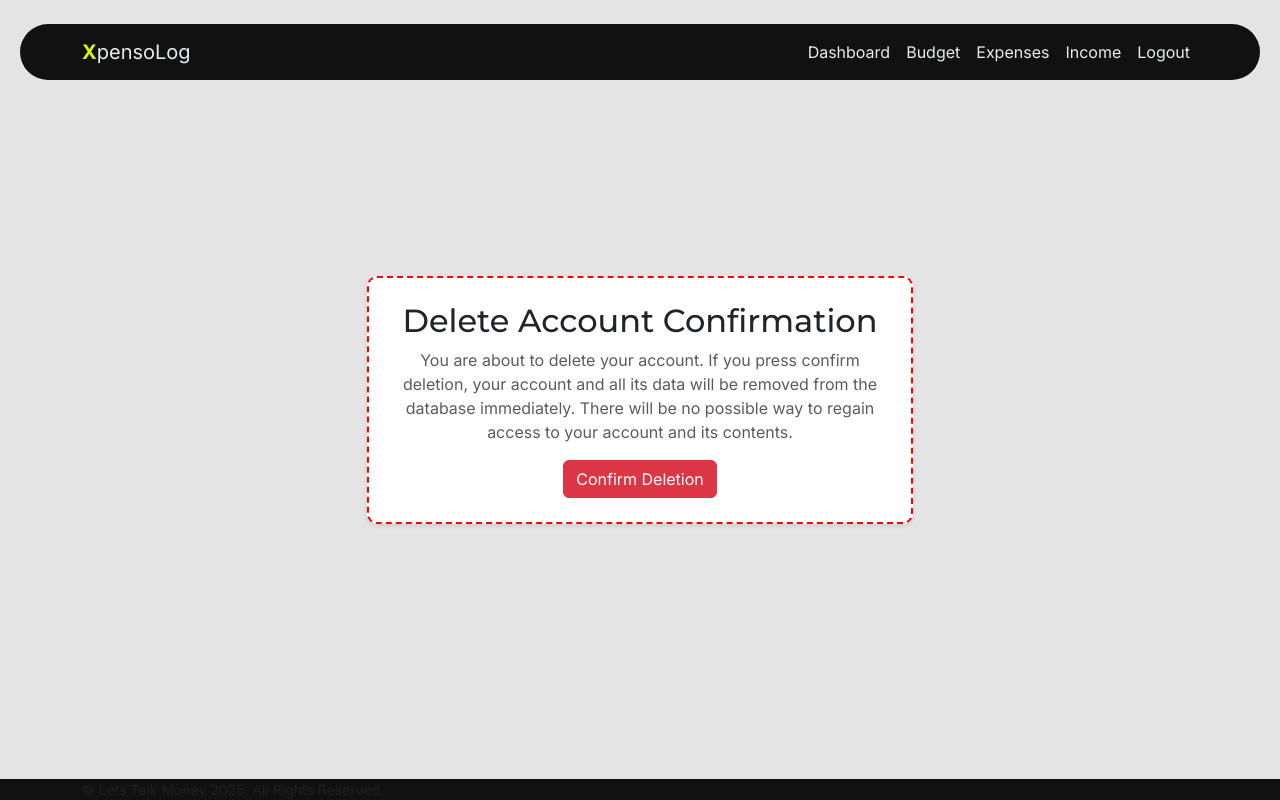
After one commit to CoalTrain1618/MP_3_Xpenso, a Django app: page /user/delete/ in a window 1280 px wide. The commit adds this page. Run offline with Django 5.2, Linux system fonts and the light colour scheme; the visitor is signed in with stand-in values (Sample User, id 1); some libraries are stand-ins or nearby versions.

Commit message:
Added delete_user.html

```diff
--- /dev/null
+++ b/accounts/templates/profile/delete_user.html
@@ -0,0 +1,29 @@
+{% extends "base.html" %}
+
+{% load static %}
+{% load i18n %}
+
+
+{% block content %}
+
+<div class="container">
+    <div class="row justify-content-center align-items-center view-height">
+        <div class="col-12 col-md-8 col-lg-6">
+            <div class="custom-card text-center custom-border-danger">
+                <h2> {% trans "Delete Account Confirmation" %}  </h2>
+                <p class="text-muted">
+                    You are about to delete your account. If you press confirm deletion,
+                    your account and all its data will be removed from the database immediately.
+                    There will be no possible way to regain access to your
+                    account and its contents.
+                </p>
+                <button class="btn btn-danger" method="POST">
+                    Confirm Deletion
+                </button>
+            </div>
+        </div>
+    </div>
+</div>
+
+
+{% endblock %}
--- a/static/css/style.css
+++ b/static/css/style.css
@@ -3,7 +3,7 @@
 /* General Styles */
 
 body {
-    background-color: #afafaf;
+    background-color: #e4e4e4;
     font-family: 'Inter', sans-serif;
 }
 
@@ -13,6 +13,10 @@ h1, h2, h3, h4, h5, h6 {
 
 .highlight-colour {
     color: #d5f716 !important;
+}
+
+.view-height {
+    min-height: 80vh;
 }
 
 /* Spacing for forms */
@@ -101,3 +105,7 @@ input {
 .custom-border {
     border: 1px solid #d5f716;
 }
+
+.custom-border-danger {
+    border: 2px dashed red;
+}
--- a/templates/account/email.html
+++ b/templates/account/email.html
@@ -8,7 +8,7 @@
 
 {% block content %}
 <div class="container">
-    <div class="row justify-content-center align-items-center" style="min-height: 80vh;">
+    <div class="row justify-content-center align-items-center view-height">
         <div class="col-12 col-sm-10 col-md-8 col-lg-6">
             <div class="card shadow p-4 text-center">
                 <h2 class="text-center mb-4">{% trans "Email Addresses" %}</h2>
--- a/templates/account/email_change.html
+++ b/templates/account/email_change.html
@@ -8,7 +8,7 @@
 
 {% block content %}
 <div class="container">
-    <div class="row justify-content-center align-items-center" style="min-height: 80vh;">
+    <div class="row justify-content-center align-items-center view-height">
         <div class="col-12 col-sm-8 col-md-6 col-lg-4">
             <div class="card shadow p-4">
                 <h2 class="text-center mb-4">{% trans "Change Email Address" %}</h2>
--- a/templates/account/email_confirm.html
+++ b/templates/account/email_confirm.html
@@ -9,7 +9,7 @@
 
 {% block content %}
 <div class="container">
-    <div class="row justify-content-center align-items-center" style="min-height: 80vh;">
+    <div class="row justify-content-center align-items-center view-height">
         <div class="col-12 col-sm-8 col-md-6 col-lg-4">
             <div class="card shadow p-4">
                 <h2 class="text-center mb-4">{% trans "Confirm Email Address" %}</h2>
--- a/templates/account/login.html
+++ b/templates/account/login.html
@@ -8,7 +8,7 @@
 
 {% block content %}
     <div class="container">
-    <div class="row justify-content-center align-items-center" style="min-height: 80vh;">
+    <div class="row justify-content-center align-items-center view-height">
         <div class="col-12 col-sm-8 col-md-6 col-lg-4">
             <div class="card shadow p-4">
                 <h2 class="text-center mb-4">{% trans "Sign In" %}</h2>
--- a/templates/account/password_change.html
+++ b/templates/account/password_change.html
@@ -8,7 +8,7 @@
 
 {% block content %}
 <div class="container">
-    <div class="row justify-content-center align-items-center" style="min-height: 80vh;">
+    <div class="row justify-content-center align-items-center view-height">
         <div class="col-12 col-sm-8 col-md-6 col-lg-4">
             <div class="card shadow p-4">
                 <h2 class="text-center mb-4">{% trans "Change Password" %}</h2>
```
